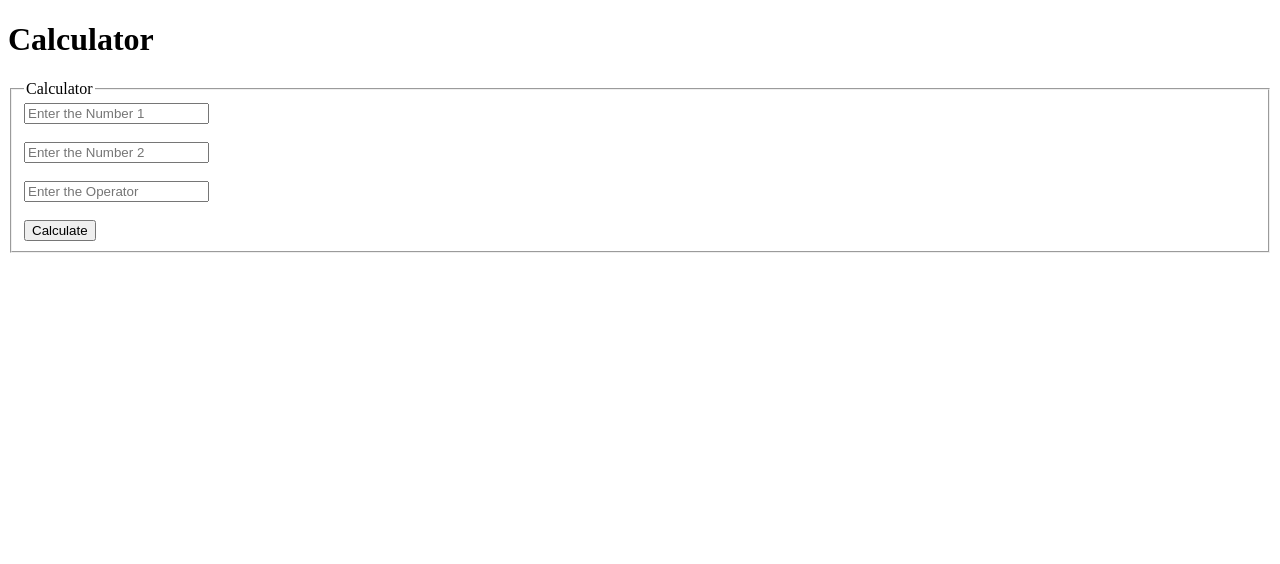
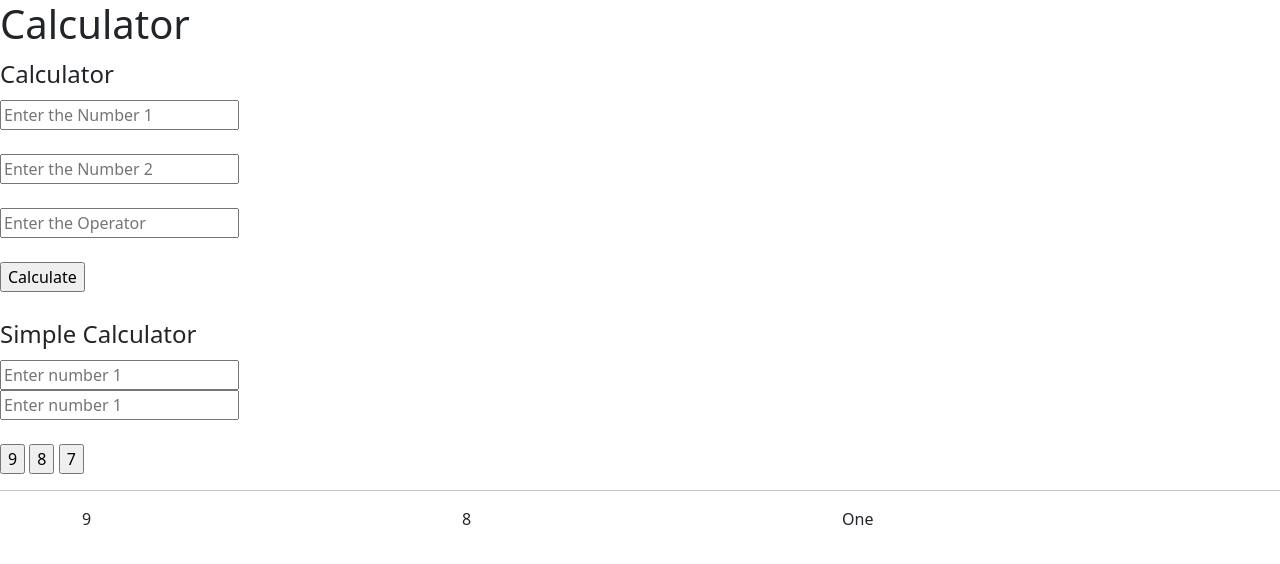
Before and after one commit to SinethKavinda/Calculator, a plain HTML site: page index.html in a window 1280 px wide. Drawn offline with nearby package versions, Linux system fonts and the light colour scheme.

Commit message:
2nd commit

```diff
--- a/app.js
+++ b/app.js
@@ -30,8 +30,20 @@ function calc() {
             break;
     }
 
+}
 
+function num9click() {
+    document.getElementById("num1").value= document.getElementById("num1").value+"9";
+}
 
+function num8click() {
+    document.getElementById("num1").value= document.getElementById("num1").value+"8";
+}
 
+function num7click() {
+    document.getElementById("num1").value= document.getElementById("num1").value+"7";
+}
 
+function num6click() {
+    document.getElementById("num1").value= document.getElementById("num1").value+"6";
 }
--- a/index.html
+++ b/index.html
@@ -4,6 +4,7 @@
     <meta charset="UTF-8">
     <meta name="viewport" content="width=device-width, initial-scale=1.0">
     <title>Document</title>
+    <link href="https://cdn.jsdelivr.net/npm/bootstrap@5.3.3/dist/css/bootstrap.min.css" rel="stylesheet" integrity="sha384-QWTKZyjpPEjISv5WaRU9OFeRpok6YctnYmDr5pNlyT2bRjXh0JMhjY6hW+ALEwIH" crossorigin="anonymous">
 </head>
 <body>
     <h1>Calculator</h1>
@@ -20,6 +21,33 @@
     <label for="btn" id="output"></label>
 
     </fieldset>
+
+    <fieldset>
+        <legend>Simple Calculator</legend>
+
+        <input type="number" placeholder="Enter number 1" id="num1"><br>
+        <input type="number" placeholder="Enter number 1" id="num1"><br><br>
+        <input type="button" value="9" onclick="num9click()">
+        <input type="button" value="8" onclick="num8click()">
+        <input type="button" value="7" onclick="num7click()">
+
+
+    </fieldset>
+
+    <hr>
+    <div class="container">
+        <div class="row">
+          <div class="col-sm">
+            9
+          </div>
+          <div class="col-sm">
+            8
+          </div>
+          <div class="col-sm">
+            One
+          </div>
+        </div>
+      </div>
     <script src="app.js"></script>
 </body>
 </html>
```
